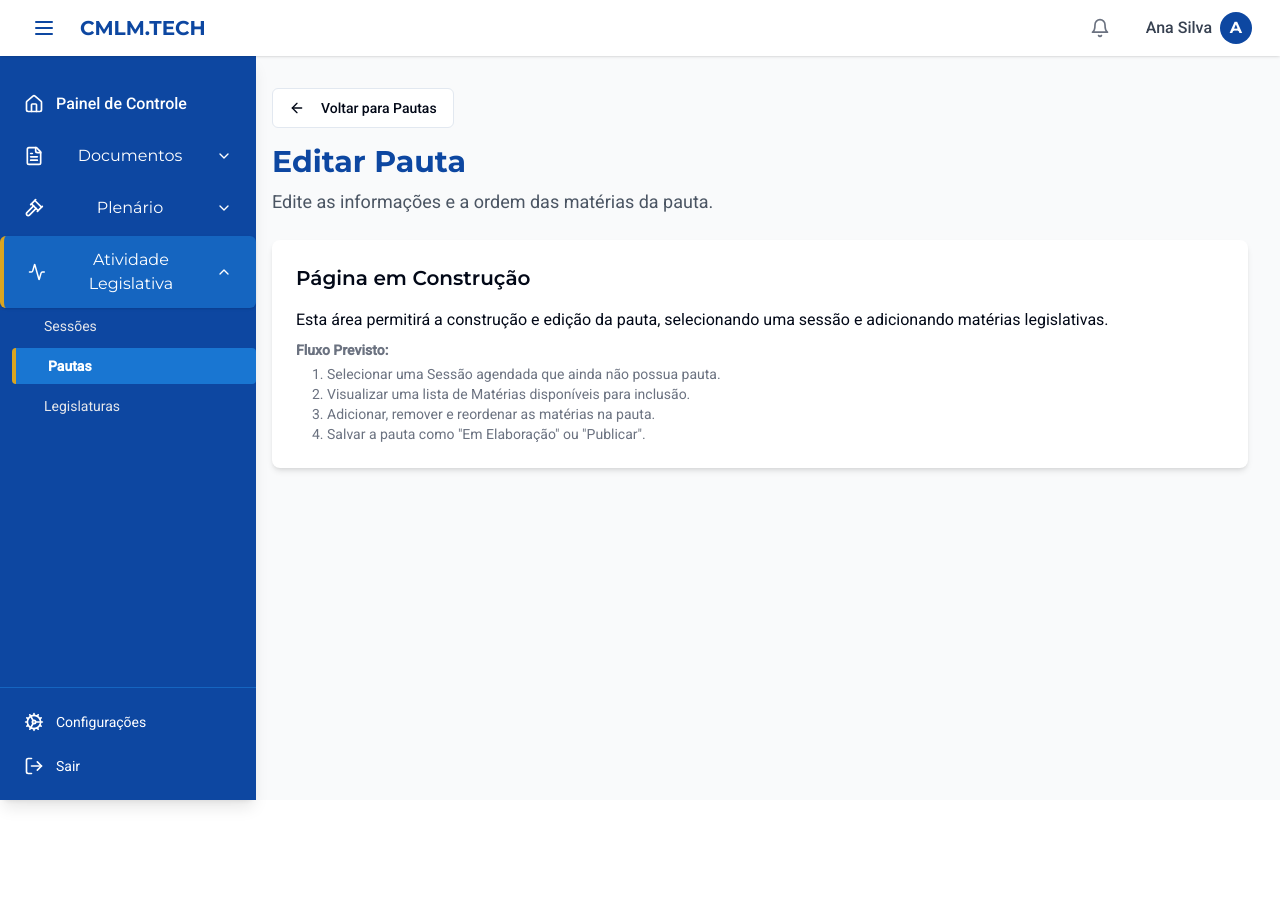
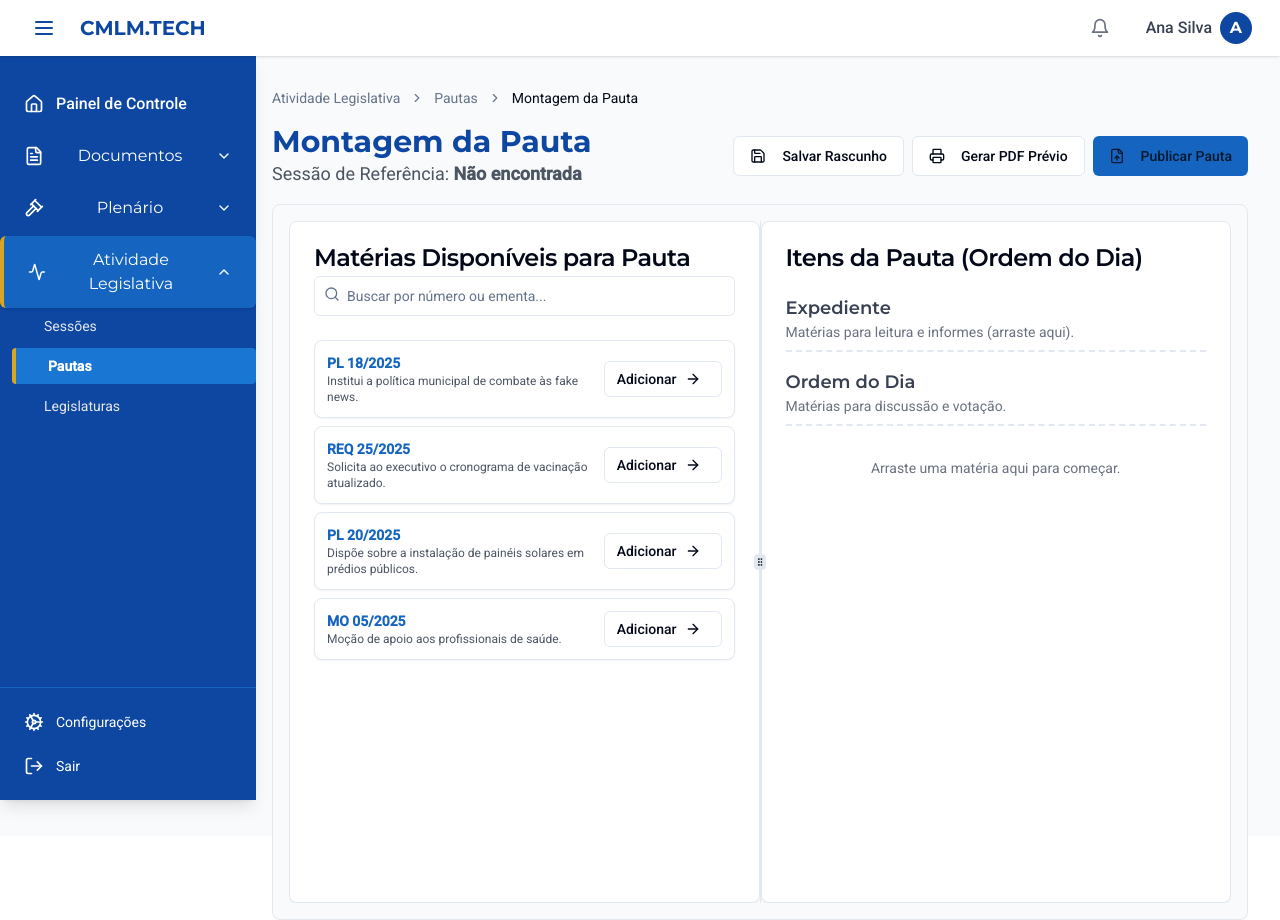
Before and after one commit to cmlm-tech/app, a React (Vite) app: page /atividade-legislativa/pautas/1 in a window 1280 px wide. Before the commit the page ends 800 px from the top, so only its background shows below. Built offline with nearby package versions, Linux system fonts and the light colour scheme.

Commit message:
feat: Implement pauta construction page
Created the interactive page for building and editing session agendas at `/atividade-legislativa/pautas/editar/:id`, including a two-column layout with available materials and agenda items, drag-and-drop reordering, and action buttons.

```diff
--- a/package.json
+++ b/package.json
@@ -11,6 +11,7 @@
     "preview": "vite preview"
   },
   "dependencies": {
+    "@dnd-kit/sortable": "^10.0.0",
     "@hookform/resolvers": "^3.9.0",
     "@radix-ui/react-accordion": "^1.2.0",
     "@radix-ui/react-alert-dialog": "^1.1.1",
--- /dev/null
+++ b/src/components/pautas/gerenciar/SortableMateriaItem.tsx
@@ -0,0 +1,51 @@
+
+import { useSortable } from '@dnd-kit/sortable';
+import { CSS } from '@dnd-kit/utilities';
+import { Card, CardContent } from '@/components/ui/card';
+import { Button } from '@/components/ui/button';
+import { GripVertical, Trash2 } from 'lucide-react';
+import { Materia } from '@/components/materias/types';
+
+interface Props {
+  materia: Materia;
+  onRemove: (id: string) => void;
+  ordem: number;
+}
+
+export const SortableMateriaItem = ({ materia, onRemove, ordem }: Props) => {
+  const {
+    attributes,
+    listeners,
+    setNodeRef,
+    transform,
+    transition,
+    isDragging,
+  } = useSortable({ id: materia.id });
+
+  const style = {
+    transform: CSS.Transform.toString(transform),
+    transition,
+    zIndex: isDragging ? 10 : 'auto',
+    opacity: isDragging ? 0.5 : 1,
+  };
+
+  return (
+    <div ref={setNodeRef} style={style}>
+      <Card className="mb-2 bg-white">
+        <CardContent className="p-3 flex items-center gap-2">
+          <Button variant="ghost" size="icon" {...attributes} {...listeners} className="cursor-grab p-2">
+            <GripVertical className="h-5 w-5 text-gray-400" />
+          </Button>
+          <span className="font-mono text-sm text-gray-500">{ordem}.</span>
+          <div className="flex-grow">
+            <p className="font-semibold text-sm text-gov-blue-800">{materia.protocolo} - <span className="font-normal">{materia.tipo}</span></p>
+            <p className="text-xs text-gray-600">{materia.ementa}</p>
+          </div>
+          <Button variant="ghost" size="icon" onClick={() => onRemove(materia.id)} className="p-2 group">
+            <Trash2 className="h-4 w-4 text-gray-400 group-hover:text-red-500" />
+          </Button>
+        </CardContent>
+      </Card>
+    </div>
+  );
+};
--- a/src/pages/atividade-legislativa/Pautas.tsx
+++ b/src/pages/atividade-legislativa/Pautas.tsx
@@ -1,4 +1,3 @@
-
 import { AppLayout } from "@/components/AppLayout";
 import { Button } from "@/components/ui/button";
 import { Input } from "@/components/ui/input";
@@ -24,7 +23,7 @@ type Pauta = {
   dataPublicacao?: string;
 };
 
-const PAUTAS_MOCK: Pauta[] = [
+export const PAUTAS_MOCK: Pauta[] = [
   {
     id: "pauta1",
     sessao: {
--- a/src/pages/atividade-legislativa/pautas/GerenciarPauta.tsx
+++ b/src/pages/atividade-legislativa/pautas/GerenciarPauta.tsx
@@ -1,45 +1,155 @@
+
+import React, { useState, useEffect } from 'react';
+import { Link, useParams } from 'react-router-dom';
+import { DndContext, closestCenter, KeyboardSensor, PointerSensor, useSensor, useSensors, DragEndEvent } from '@dnd-kit/core';
+import { arrayMove, SortableContext, sortableKeyboardCoordinates, verticalListSortingStrategy } from '@dnd-kit/sortable';
 
 import { AppLayout } from "@/components/AppLayout";
 import { Button } from "@/components/ui/button";
-import { ArrowLeft } from "lucide-react";
-import { Link, useParams } from "react-router-dom";
+import { Input } from "@/components/ui/input";
+import { Card, CardContent, CardHeader, CardTitle } from '@/components/ui/card';
+import { ResizableHandle, ResizablePanel, ResizablePanelGroup } from "@/components/ui/resizable";
+import { Breadcrumb, BreadcrumbItem, BreadcrumbLink, BreadcrumbList, BreadcrumbPage, BreadcrumbSeparator } from "@/components/ui/breadcrumb";
+import { ArrowLeft, Plus, Printer, Save, FileUp, Search } from 'lucide-react';
+import { SortableMateriaItem } from '@/components/pautas/gerenciar/SortableMateriaItem';
+import { Materia, TipoMateria, StatusMateria } from '@/components/materias/types';
+import { PAUTAS_MOCK } from '@/pages/atividade-legislativa/Pautas'; // Importando mock
+
+const MOCK_MATERIAS_DISPONIVEIS: Materia[] = [
+    { id: "mat-4", protocolo: "PL 18/2025", tipo: "Projeto de Lei", ementa: "Institui a política municipal de combate às fake news.", autor: "Vereadora Ana Lima", dataProtocolo: new Date("2025-06-12"), status: "Em análise" },
+    { id: "mat-5", protocolo: "REQ 25/2025", tipo: "Requerimento", ementa: "Solicita ao executivo o cronograma de vacinação atualizado.", autor: "Vereador Carlos Mendes", dataProtocolo: new Date("2025-06-11"), status: "Protocolado" },
+    { id: "mat-6", protocolo: "PL 20/2025", tipo: "Projeto de Lei", ementa: "Dispõe sobre a instalação de painéis solares em prédios públicos.", autor: "Comissão de Meio Ambiente", dataProtocolo: new Date("2025-05-28"), status: "Em análise" },
+    { id: "mat-7", protocolo: "MO 05/2025", tipo: "Moção", ementa: "Moção de apoio aos profissionais de saúde.", autor: "Vereadora Sofia Costa", dataProtocolo: new Date("2025-06-15"), status: "Protocolado" },
+];
+
+const MateriaDisponivelCard = ({ materia, onAdd }: { materia: Materia, onAdd: (id: string) => void }) => (
+  <Card className="mb-2 bg-white hover:bg-gray-50 transition-colors">
+    <CardContent className="p-3 flex items-center justify-between gap-2">
+      <div className="flex-grow">
+        <p className="font-semibold text-sm text-gov-blue-700">{materia.protocolo}</p>
+        <p className="text-xs text-gray-600">{materia.ementa}</p>
+      </div>
+      <Button size="sm" variant="outline" onClick={() => onAdd(materia.id)}>
+        Adicionar <ArrowLeft className="mr-2 h-4 w-4" style={{ transform: 'rotate(180deg)' }} />
+      </Button>
+    </CardContent>
+  </Card>
+);
 
 export default function GerenciarPauta() {
   const { pautaId } = useParams();
-  const isNew = pautaId === "nova";
+  const pautaAtual = PAUTAS_MOCK.find(p => p.id === pautaId) || null;
+
+  const [itensPauta, setItensPauta] = useState<Materia[]>([]);
+  const [materiasDisponiveis, setMateriasDisponiveis] = useState<Materia[]>(MOCK_MATERIAS_DISPONIVEIS);
+  const [busca, setBusca] = useState('');
+
+  const sensors = useSensors(
+    useSensor(PointerSensor),
+    useSensor(KeyboardSensor, { coordinateGetter: sortableKeyboardCoordinates })
+  );
+
+  function handleDragEnd(event: DragEndEvent) {
+    const { active, over } = event;
+    if (over && active.id !== over.id) {
+      setItensPauta((items) => {
+        const oldIndex = items.findIndex((item) => item.id === active.id);
+        const newIndex = items.findIndex((item) => item.id === over.id);
+        return arrayMove(items, oldIndex, newIndex);
+      });
+    }
+  }
+
+  function addMateria(materiaId: string) {
+    const materia = materiasDisponiveis.find(m => m.id === materiaId);
+    if (materia) {
+      setItensPauta(prev => [...prev, materia]);
+      setMateriasDisponiveis(prev => prev.filter(m => m.id !== materiaId));
+    }
+  }
+
+  function removeMateria(materiaId: string) {
+    const materia = itensPauta.find(m => m.id === materiaId);
+    if (materia) {
+      setMateriasDisponiveis(prev => [...prev, materia]);
+      setItensPauta(prev => prev.filter(m => m.id !== materiaId));
+    }
+  }
+
+  const materiasFiltradas = materiasDisponiveis.filter(m =>
+    m.protocolo.toLowerCase().includes(busca.toLowerCase()) ||
+    m.ementa.toLowerCase().includes(busca.toLowerCase())
+  );
 
   return (
     <AppLayout>
-      <Link to="/atividade-legislativa/pautas">
-        <Button variant="outline" className="mb-4">
-          <ArrowLeft className="mr-2 h-4 w-4" />
-          Voltar para Pautas
-        </Button>
-      </Link>
+      <Breadcrumb className="mb-4">
+        <BreadcrumbList>
+          <BreadcrumbItem><BreadcrumbLink asChild><Link to="/atividade-legislativa/pautas">Atividade Legislativa</Link></BreadcrumbLink></BreadcrumbItem>
+          <BreadcrumbSeparator />
+          <BreadcrumbItem><BreadcrumbLink asChild><Link to="/atividade-legislativa/pautas">Pautas</Link></BreadcrumbLink></BreadcrumbItem>
+          <BreadcrumbSeparator />
+          <BreadcrumbItem><BreadcrumbPage>Montagem da Pauta</BreadcrumbPage></BreadcrumbItem>
+        </BreadcrumbList>
+      </Breadcrumb>
 
-      <h1 className="text-3xl font-bold text-gov-blue-800 mb-2">
-        {isNew ? "Criar Nova Pauta" : "Editar Pauta"}
-      </h1>
-      <p className="text-gray-600 text-lg mb-6">
-        {isNew
-          ? "Selecione uma sessão e adicione as matérias para compor a ordem do dia."
-          : "Edite as informações e a ordem das matérias da pauta."
-        }
-      </p>
+      <div className="flex justify-between items-center mb-4">
+        <div>
+          <h1 className="text-3xl font-bold text-gov-blue-800">Montagem da Pauta</h1>
+          <p className="text-gray-600 text-lg">
+            Sessão de Referência: <span className="font-semibold">{pautaAtual?.sessao.titulo || 'Não encontrada'}</span>
+          </p>
+        </div>
+        <div className="flex gap-2">
+          <Button variant="outline"><Save className="mr-2 h-4 w-4" /> Salvar Rascunho</Button>
+          <Button variant="outline"><Printer className="mr-2 h-4 w-4" /> Gerar PDF Prévio</Button>
+          <Button className="bg-gov-blue-700 hover:bg-gov-blue-800"><FileUp className="mr-2 h-4 w-4" /> Publicar Pauta</Button>
+        </div>
+      </div>
 
-      <div className="bg-white p-6 rounded-lg shadow-md">
-        <h2 className="text-xl font-semibold mb-4">Página em Construção</h2>
-        <p>Esta área permitirá a construção e edição da pauta, selecionando uma sessão e adicionando matérias legislativas.</p>
-        <p className="mt-2 text-sm text-gray-500">
-          <strong>Fluxo Previsto:</strong>
-          <ol className="list-decimal list-inside ml-4 mt-1">
-            <li>Selecionar uma Sessão agendada que ainda não possua pauta.</li>
-            <li>Visualizar uma lista de Matérias disponíveis para inclusão.</li>
-            <li>Adicionar, remover e reordenar as matérias na pauta.</li>
-            <li>Salvar a pauta como "Em Elaboração" ou "Publicar".</li>
-          </ol>
-        </p>
-      </div>
+      <DndContext sensors={sensors} collisionDetection={closestCenter} onDragEnd={handleDragEnd}>
+        <ResizablePanelGroup direction="horizontal" className="min-h-[600px] w-full rounded-lg border bg-gray-50 p-4">
+          <ResizablePanel defaultSize={50}>
+            <Card className="h-full flex flex-col">
+              <CardHeader>
+                <CardTitle>Matérias Disponíveis para Pauta</CardTitle>
+                <div className="relative mt-2">
+                  <Search className="absolute left-2.5 top-2.5 h-4 w-4 text-muted-foreground" />
+                  <Input placeholder="Buscar por número ou ementa..." className="pl-8" value={busca} onChange={(e) => setBusca(e.target.value)} />
+                </div>
+              </CardHeader>
+              <CardContent className="flex-grow overflow-y-auto">
+                {materiasFiltradas.length > 0 ? materiasFiltradas.map(m => (
+                  <MateriaDisponivelCard key={m.id} materia={m} onAdd={addMateria} />
+                )) : <p className="text-sm text-center text-gray-500 py-4">Nenhuma matéria disponível.</p>}
+              </CardContent>
+            </Card>
+          </ResizablePanel>
+          <ResizableHandle withHandle />
+          <ResizablePanel defaultSize={50}>
+            <Card className="h-full flex flex-col">
+              <CardHeader>
+                <CardTitle>Itens da Pauta (Ordem do Dia)</CardTitle>
+              </CardHeader>
+              <CardContent className="flex-grow overflow-y-auto">
+                <div className="border-b-2 border-dashed pb-2 mb-4">
+                  <h3 className="text-lg font-semibold text-gray-700">Expediente</h3>
+                  <p className="text-sm text-gray-500">Matérias para leitura e informes (arraste aqui).</p>
+                </div>
+                <div className="border-b-2 border-dashed pb-2 mb-4">
+                  <h3 className="text-lg font-semibold text-gray-700">Ordem do Dia</h3>
+                  <p className="text-sm text-gray-500">Matérias para discussão e votação.</p>
+                </div>
+                <SortableContext items={itensPauta.map(i => i.id)} strategy={verticalListSortingStrategy}>
+                  {itensPauta.length > 0 ? itensPauta.map((m, index) => (
+                    <SortableMateriaItem key={m.id} materia={m} onRemove={removeMateria} ordem={index + 1} />
+                  )) : <p className="text-sm text-center text-gray-500 py-4">Arraste uma matéria aqui para começar.</p>}
+                </SortableContext>
+              </CardContent>
+            </Card>
+          </ResizablePanel>
+        </ResizablePanelGroup>
+      </DndContext>
     </AppLayout>
   );
 }
```
Also changed, not shown: 1 other file (tests, documents, lock files or other folders).
